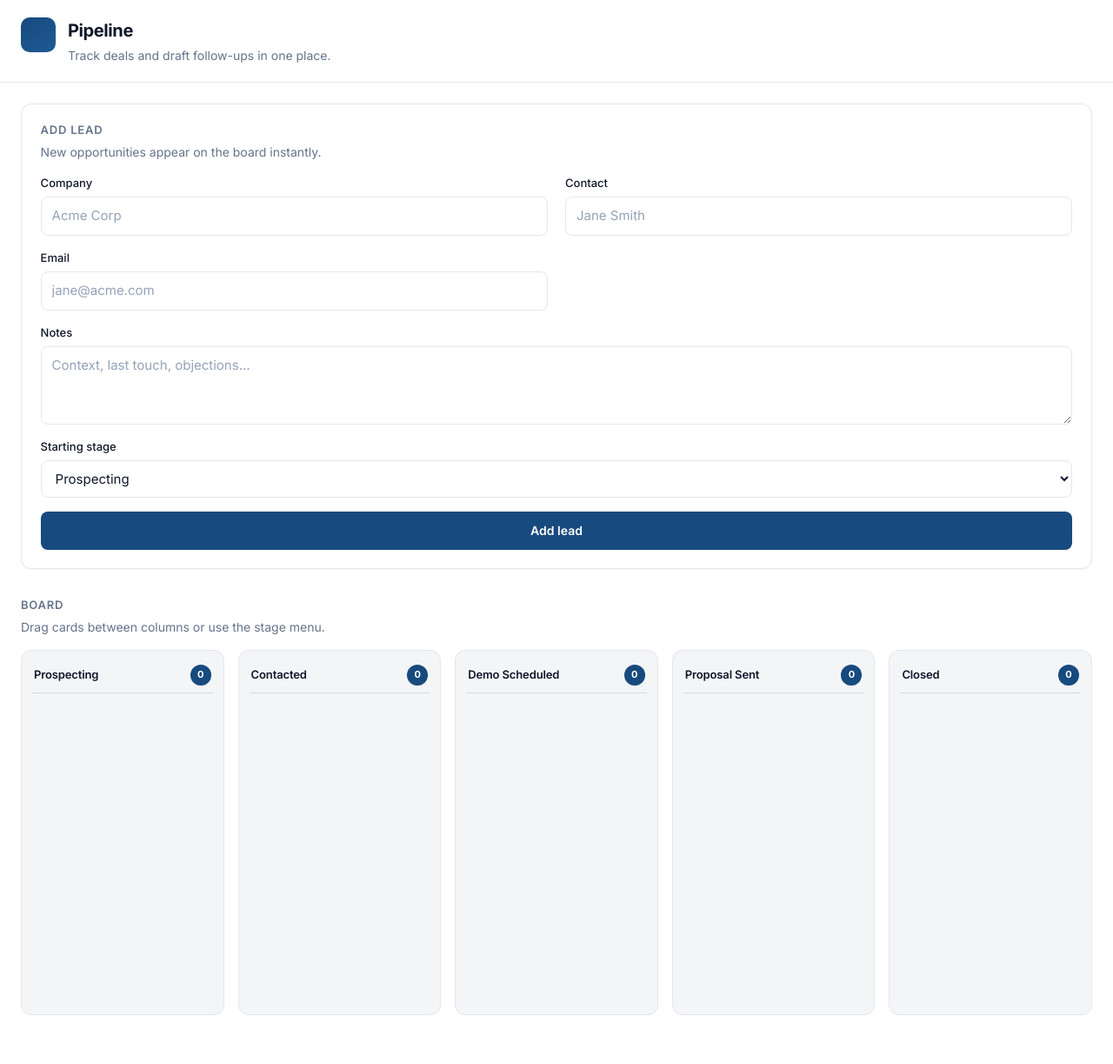
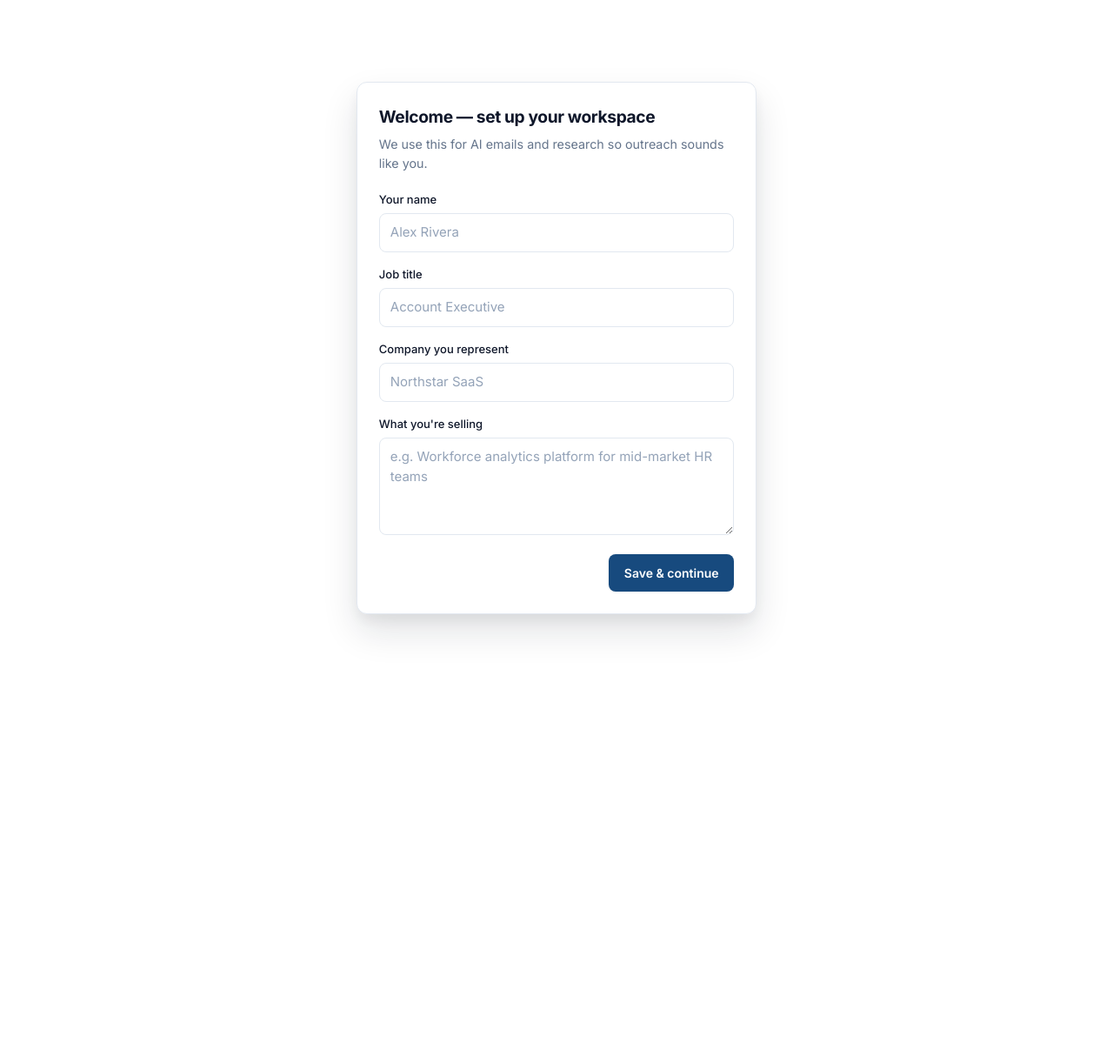
Before and after one commit to Jack-Robertson/bd-pipeline-tracker, a Flask app: page / in a window 1280 px wide. Shown: the whole page at 87% size. After the commit the page ends 730 px from the top, so only its background shows below. Run offline with Flask 3, Linux system fonts and the light colour scheme; data that the repository does not hold is empty.

Commit message:
step C - Feature 1: onboarding + localstorage

```diff
--- a/app.py
+++ b/app.py
@@ -57,6 +57,31 @@ def _fetch_stage_notes_for_leads(
         if lead_id in result and stage in result[lead_id]:
             result[lead_id][stage] = row["content"] or ""
     return result
+
+
+def _format_user_context_prompt(user_ctx: Any) -> str:
+    """Human-readable seller block for Gemini prompts."""
+    if not isinstance(user_ctx, dict):
+        return (
+            "Seller profile:\n"
+            "(No profile provided — use a neutral professional voice.)\n"
+        )
+    name = str(user_ctx.get("user_name") or "").strip()
+    title = str(user_ctx.get("job_title") or "").strip()
+    company = str(user_ctx.get("company_name") or "").strip()
+    selling = str(user_ctx.get("selling") or "").strip()
+    if not (name or title or company or selling):
+        return (
+            "Seller profile:\n"
+            "(No profile provided — use a neutral professional voice.)\n"
+        )
+    return (
+        "Seller profile (personalize tone and specifics using this):\n"
+        f"- Name: {name or 'Unknown'}\n"
+        f"- Title: {title or 'Unknown'}\n"
+        f"- Company: {company or 'Unknown'}\n"
+        f"- What they sell: {selling or 'Unknown'}\n"
+    )
 
 
 def lead_row_core(row: Any) -> dict:
@@ -248,6 +273,7 @@ def generate_follow_up_email(lead_id: int):
 
     payload = request.get_json(silent=True) or {}
     extra_context = (payload.get("extra_context") or "").strip()
+    user_ctx = payload.get("user_context")
 
     with get_db_connection() as connection:
         stage_notes = _fetch_stage_notes_dict(connection, lead_id)
@@ -259,8 +285,12 @@ def generate_follow_up_email(lead_id: int):
     configure(api_key=api_key)
     model = GenerativeModel(model_name)
 
+    seller_lines = _format_user_context_prompt(user_ctx)
+
     prompt = f"""
 You are an SDR writing a concise, professional follow-up email.
+
+{seller_lines}
 
 Lead details:
 - Company: {lead["company_name"]}
@@ -269,12 +299,14 @@ Lead details:
 - Current stage: {current_stage}
 - Notes (this stage only): {notes_for_stage}
 
-Additional context from user:
+Additional instructions from sender:
 {extra_context or "None"}
 
 Write:
 1) Email subject line
 2) Email body
+
+Speak in the seller's voice, reference their offering when relevant, and keep the message specific (not boilerplate).
 
 Keep it polite, specific, and actionable with a clear CTA.
 """
--- a/static/js/app.js
+++ b/static/js/app.js
@@ -17,6 +17,125 @@ const STAGE_CONTAINER_IDS = {
   "Proposal Sent": "stage-proposal-sent",
   Closed: "stage-closed",
 };
+
+const PROFILE_STORAGE_KEY = "pipelineUserProfile";
+
+function normalizeProfile(obj) {
+  if (!obj || typeof obj !== "object") return null;
+  return {
+    userName: String(obj.userName || "").trim(),
+    jobTitle: String(obj.jobTitle || "").trim(),
+    companyName: String(obj.companyName || "").trim(),
+    selling: String(obj.selling || "").trim(),
+  };
+}
+
+function loadUserProfile() {
+  try {
+    const raw = localStorage.getItem(PROFILE_STORAGE_KEY);
+    if (!raw) return null;
+    return normalizeProfile(JSON.parse(raw));
+  } catch {
+    return null;
+  }
+}
+
+function saveUserProfile(profile) {
+  localStorage.setItem(PROFILE_STORAGE_KEY, JSON.stringify(profile));
+}
+
+function isProfileComplete(profile) {
+  return !!(
+    profile &&
+    profile.userName &&
+    profile.jobTitle &&
+    profile.companyName &&
+    profile.selling
+  );
+}
+
+function getUserContextForApi() {
+  const p = loadUserProfile();
+  if (!isProfileComplete(p)) return null;
+  return {
+    user_name: p.userName,
+    job_title: p.jobTitle,
+    company_name: p.companyName,
+    selling: p.selling,
+  };
+}
+
+function setProfileAriaStates() {
+  const overlay = document.getElementById("profile-onboarding");
+  if (!overlay) return;
+  const ready = document.documentElement.classList.contains("profile-ready");
+  const editing = overlay.classList.contains("profile-onboarding--edit-open");
+  const overlayVisible = !ready || editing;
+  overlay.setAttribute("aria-hidden", overlayVisible ? "false" : "true");
+}
+
+function populateProfileForm() {
+  const p = loadUserProfile();
+  const nameEl = document.getElementById("profile_user_name");
+  const titleEl = document.getElementById("profile_job_title");
+  const companyEl = document.getElementById("profile_company_name");
+  const sellingEl = document.getElementById("profile_selling");
+  if (nameEl) nameEl.value = p?.userName || "";
+  if (titleEl) titleEl.value = p?.jobTitle || "";
+  if (companyEl) companyEl.value = p?.companyName || "";
+  if (sellingEl) sellingEl.value = p?.selling || "";
+}
+
+function openProfileEditorFromHeader() {
+  populateProfileForm();
+  const overlay = document.getElementById("profile-onboarding");
+  const cancel = document.getElementById("profile-cancel-btn");
+  const saveBtn = document.getElementById("profile-save-btn");
+  const titleEl = document.getElementById("profile-onboarding-title");
+
+  overlay?.classList.add("profile-onboarding--edit-open");
+  cancel?.classList.remove("hidden");
+  if (titleEl) titleEl.textContent = "Edit your profile";
+  if (saveBtn) saveBtn.textContent = "Save";
+
+  setProfileAriaStates();
+}
+
+function closeProfileEditor() {
+  populateProfileForm();
+  const overlay = document.getElementById("profile-onboarding");
+  overlay?.classList.remove("profile-onboarding--edit-open");
+  document.getElementById("profile-cancel-btn")?.classList.add("hidden");
+  setProfileAriaStates();
+}
+
+async function refreshLeadsIfSignedIn() {
+  if (!document.documentElement.classList.contains("profile-ready")) return;
+  await loadLeads();
+}
+
+async function handleProfileFormSubmit(ev) {
+  ev.preventDefault();
+  const form = document.getElementById("profile-setup-form");
+  if (!form) return;
+
+  const profile = {
+    userName: form.userName.value.trim(),
+    jobTitle: form.jobTitle.value.trim(),
+    companyName: form.companyName.value.trim(),
+    selling: form.selling.value.trim(),
+  };
+
+  if (!isProfileComplete(profile)) {
+    alert("Please fill in all fields.");
+    return;
+  }
+
+  saveUserProfile(profile);
+  document.documentElement.classList.add("profile-ready");
+  closeProfileEditor();
+  await refreshLeadsIfSignedIn();
+}
 
 function getStageListEl(stage) {
   const id = STAGE_CONTAINER_IDS[stage];
@@ -220,9 +339,13 @@ async function handleGenerateClick(button) {
   button.textContent = "Generating…";
 
   try {
+    const genBody = {};
+    const uc = getUserContextForApi();
+    if (uc) genBody.user_context = uc;
+
     const result = await fetchJson(`/api/leads/${leadId}/generate-follow-up`, {
       method: "POST",
-      body: JSON.stringify({}),
+      body: JSON.stringify(genBody),
     });
     openEmailModal(result.draft || "");
   } catch (err) {
@@ -296,6 +419,29 @@ function initKanbanDragAndDrop() {
 }
 
 document.addEventListener("DOMContentLoaded", () => {
+  populateProfileForm();
+  setProfileAriaStates();
+
+  const profileForm = document.getElementById("profile-setup-form");
+  profileForm?.addEventListener("submit", (ev) => {
+    void handleProfileFormSubmit(ev);
+  });
+
+  document.getElementById("profile-cancel-btn")?.addEventListener("click", () => {
+    closeProfileEditor();
+  });
+
+  document.getElementById("open-profile-setup")?.addEventListener("click", () => {
+    openProfileEditorFromHeader();
+  });
+
+  document.getElementById("profile-onboarding")?.addEventListener("click", (ev) => {
+    if (ev.target !== ev.currentTarget) return;
+    if (document.documentElement.classList.contains("profile-ready")) {
+      closeProfileEditor();
+    }
+  });
+
   const form = document.getElementById("add-lead-form");
   const board = document.getElementById("kanban-board");
   const closeBtn = document.getElementById("close-email-modal");
@@ -336,8 +482,17 @@ document.addEventListener("DOMContentLoaded", () => {
   });
 
   document.addEventListener("keydown", (e) => {
-    if (e.key === "Escape") closeEmailModal();
+    if (e.key !== "Escape") return;
+    const overlay = document.getElementById("profile-onboarding");
+    if (overlay?.classList.contains("profile-onboarding--edit-open")) {
+      closeProfileEditor();
+      e.preventDefault();
+      return;
+    }
+    closeEmailModal();
   });
 
-  loadLeads();
+  if (document.documentElement.classList.contains("profile-ready")) {
+    void refreshLeadsIfSignedIn();
+  }
 });
--- a/static/style.css
+++ b/static/style.css
@@ -59,6 +59,124 @@ a:hover {
     text-decoration: underline;
 }
 
+#main-app-shell {
+    display: none;
+}
+
+html.profile-ready #main-app-shell {
+    display: block;
+}
+
+.profile-onboarding {
+    position: fixed;
+    inset: 0;
+    z-index: 3000;
+    display: none;
+    align-items: center;
+    justify-content: center;
+    padding: 1.5rem;
+    overflow-y: auto;
+}
+
+html:not(.profile-ready) .profile-onboarding {
+    display: flex;
+}
+
+html.profile-ready .profile-onboarding:not(.profile-onboarding--edit-open) {
+    display: none;
+}
+
+.profile-onboarding.profile-onboarding--edit-open {
+    display: flex !important;
+    background: rgba(15, 23, 42, 0.45);
+    backdrop-filter: blur(4px);
+}
+
+.profile-onboarding__panel {
+    width: min(460px, 100%);
+    background: var(--surface);
+    border: 1px solid var(--border);
+    border-radius: var(--radius);
+    padding: 1.55rem;
+    box-shadow: var(--shadow-lg);
+}
+
+.profile-onboarding__title {
+    font-size: 1.2rem;
+    font-weight: 700;
+    letter-spacing: -0.02em;
+    color: var(--text);
+    margin-bottom: 0.4rem;
+}
+
+.profile-onboarding__lede {
+    font-size: 0.895rem;
+    color: var(--text-secondary);
+    margin-bottom: 1.35rem;
+    line-height: 1.5;
+}
+
+.profile-setup-form {
+    display: flex;
+    flex-direction: column;
+    gap: 1rem;
+}
+
+.profile-setup-form__actions {
+    display: flex;
+    flex-wrap: wrap;
+    gap: 0.6rem;
+    justify-content: flex-end;
+    margin-top: 0.35rem;
+}
+
+.btn--secondary {
+    border: 1px solid var(--border);
+    background: var(--surface);
+    color: var(--text-secondary);
+}
+
+.btn--secondary:hover {
+    background: var(--column-bg);
+    color: var(--text);
+    border-color: #cbd5e1;
+}
+
+.btn--header {
+    margin-left: auto;
+    align-self: center;
+    border-radius: var(--radius-sm);
+    padding: 0.5rem 0.95rem;
+    font: inherit;
+    font-size: 0.813rem;
+    font-weight: 600;
+    color: var(--accent);
+    background: var(--accent-muted);
+    border: 1px solid var(--accent-border);
+    cursor: pointer;
+    transition:
+        background var(--transition),
+        border-color var(--transition),
+        box-shadow var(--transition),
+        transform 0.12s ease;
+    flex-shrink: 0;
+    white-space: nowrap;
+}
+
+.btn--header:hover {
+    background: rgba(23, 74, 126, 0.14);
+    border-color: var(--accent);
+    color: var(--accent-hover);
+}
+
+.btn--header:active {
+    transform: scale(0.98);
+}
+
+.hidden {
+    display: none !important;
+}
+
 .app-shell {
     min-height: 100vh;
 }
@@ -72,6 +190,10 @@ a:hover {
     max-width: 1280px;
     margin: 0 auto;
     padding: 1.25rem 1.5rem;
+    display: flex;
+    align-items: flex-start;
+    justify-content: space-between;
+    gap: 1rem;
 }
 
 .app-brand {
--- a/templates/index.html
+++ b/templates/index.html
@@ -8,9 +8,55 @@
     <link rel="preconnect" href="https://fonts.gstatic.com" crossorigin />
     <link href="https://fonts.googleapis.com/css2?family=Inter:wght@400;500;600;700&display=swap" rel="stylesheet" />
     <link rel="stylesheet" href="{{ url_for('static', filename='style.css') }}" />
+    <script>
+(function () {
+  var ready = false;
+  try {
+    var raw = localStorage.getItem("pipelineUserProfile");
+    if (raw) {
+      var p = JSON.parse(raw);
+      function t(v) {
+        return String(v || "").trim();
+      }
+      ready =
+        !!t(p.userName) && !!t(p.jobTitle) && !!t(p.companyName) && !!t(p.selling);
+    }
+  } catch (e) {}
+  document.documentElement.classList.toggle("profile-ready", ready);
+})();
+    </script>
 </head>
 <body>
-    <div class="app-shell">
+    <div id="profile-onboarding" class="profile-onboarding" role="dialog" aria-modal="true" aria-labelledby="profile-onboarding-title">
+        <div class="profile-onboarding__panel">
+            <h2 id="profile-onboarding-title" class="profile-onboarding__title">Welcome — set up your workspace</h2>
+            <p class="profile-onboarding__lede">We use this for AI emails and research so outreach sounds like you.</p>
+            <form id="profile-setup-form" class="profile-setup-form" novalidate>
+                <div class="form-row">
+                    <label for="profile_user_name">Your name</label>
+                    <input id="profile_user_name" name="userName" type="text" autocomplete="name" required placeholder="Alex Rivera" />
+                </div>
+                <div class="form-row">
+                    <label for="profile_job_title">Job title</label>
+                    <input id="profile_job_title" name="jobTitle" type="text" autocomplete="organization-title" required placeholder="Account Executive" />
+                </div>
+                <div class="form-row">
+                    <label for="profile_company_name">Company you represent</label>
+                    <input id="profile_company_name" name="companyName" type="text" autocomplete="organization" required placeholder="Northstar SaaS" />
+                </div>
+                <div class="form-row">
+                    <label for="profile_selling">What you're selling</label>
+                    <textarea id="profile_selling" name="selling" rows="4" required placeholder="e.g. Workforce analytics platform for mid-market HR teams"></textarea>
+                </div>
+                <div class="profile-setup-form__actions">
+                    <button type="button" id="profile-cancel-btn" class="btn btn--secondary profile-cancel-btn hidden">Cancel</button>
+                    <button type="submit" id="profile-save-btn" class="btn btn--primary profile-save-btn">Save & continue</button>
+                </div>
+            </form>
+        </div>
+    </div>
+
+    <div id="main-app-shell" class="app-shell">
         <header class="app-header">
             <div class="app-header__inner">
                 <div class="app-brand">
@@ -20,6 +66,7 @@
                         <p>Track deals and draft follow-ups in one place.</p>
                     </div>
                 </div>
+                <button type="button" id="open-profile-setup" class="btn btn--header">Edit profile</button>
             </div>
         </header>
 
```
